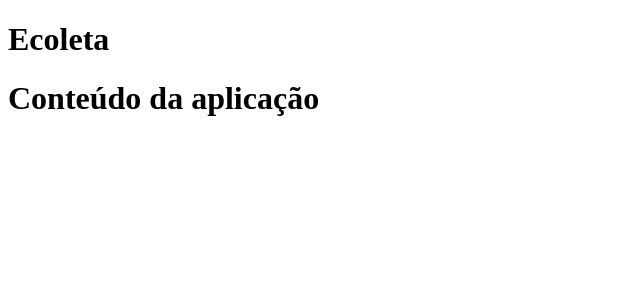
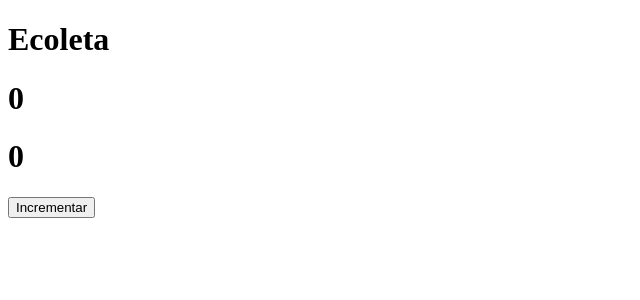
Before and after one commit to gabyrodrigues/ecoleta, a React (Create React App) app in the folder web/: page / in a window 1280 px wide. Shown: the top 300 px of the page, without its empty margins (0-640 px from the left). Built offline with nearby package versions, Linux system fonts and the light colour scheme.

Commit message:
conceitos de imutabilidade

```diff
--- a/web/src/App.tsx
+++ b/web/src/App.tsx
@@ -1,14 +1,22 @@
-import React from 'react';
+import React, { useState } from 'react';
 import './App.css';
 
 import Header from './Header';
 
 function App() {
+	const [counter, setCounter] = useState(0);
+
+	function handleButtonClick() {
+		setCounter(counter + 1);
+	}
+
 	return (
 		<div>
 			<Header title="Ecoleta" />
 
-			<h1>Conteúdo da aplicação</h1>
+			<h1>{counter}</h1>
+			<h1>{counter * 2}</h1>
+			<button type="button" onClick={handleButtonClick}>Incrementar</button>
 		</div>
 	);
 }
```
